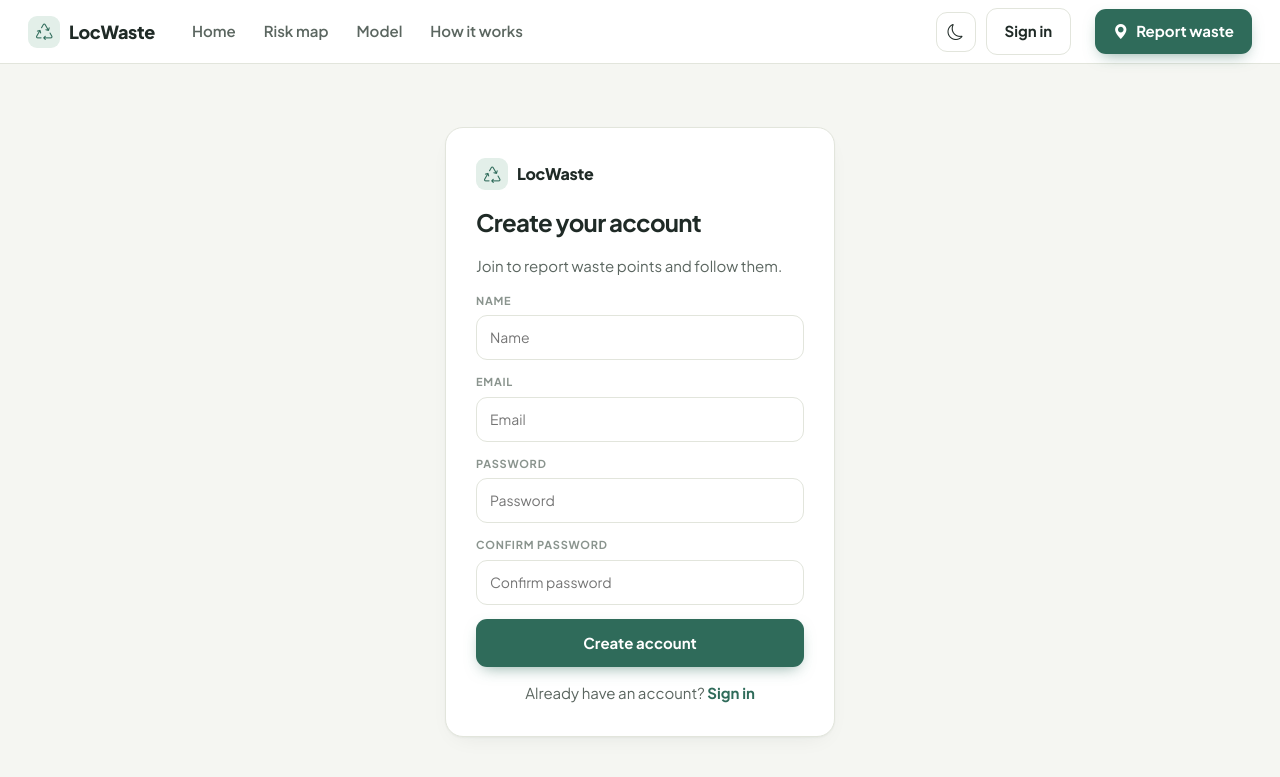
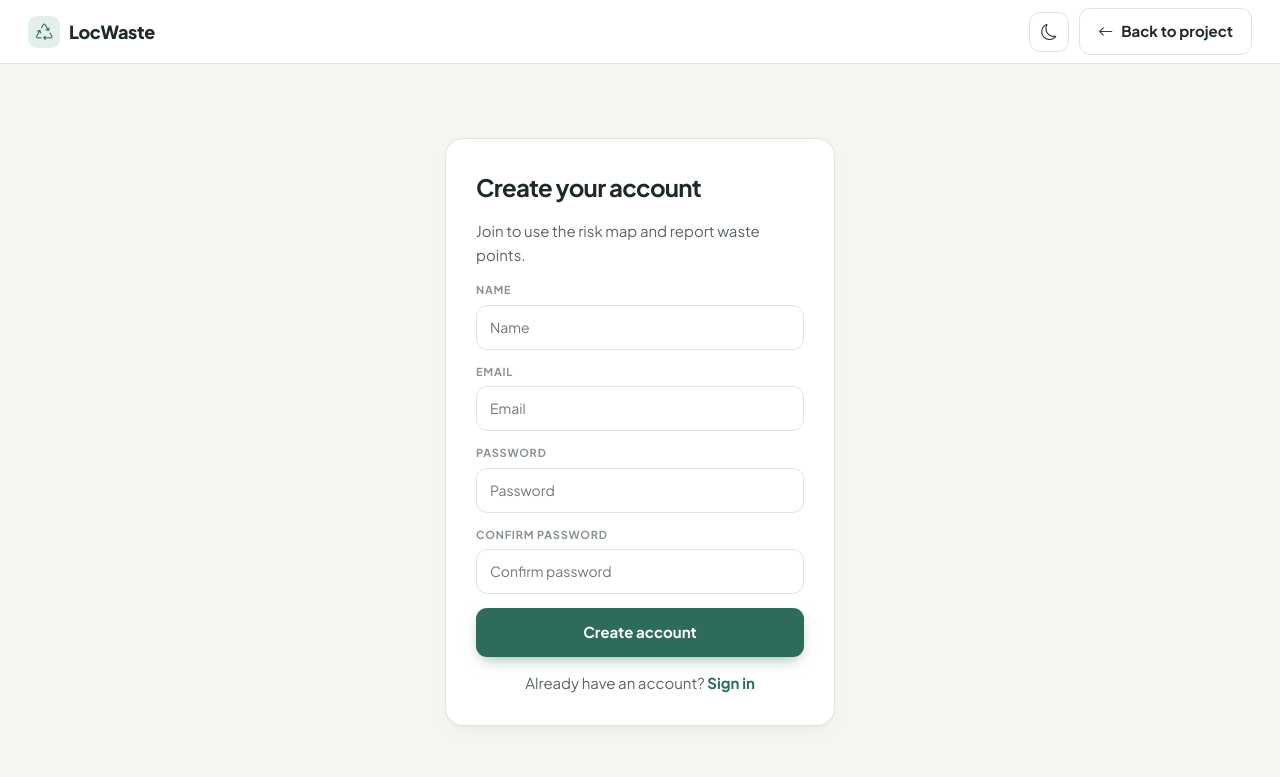
Before and after one commit to santiagocardonasb-lang/Mchine-Learning-project, a Flask app: page /auth/register in a window 1280 px wide. Shown: the top 777 px of the page. Run offline with Flask 3, Linux system fonts and the light colour scheme; parts of the project's set-up code (start-up, migrations or seed data) failed here and were passed over.

Commit message:
feat: put the app behind sign-in and remove the menu from auth pages

```diff
--- a/app/__init__.py
+++ b/app/__init__.py
@@ -31,6 +31,8 @@ def create_app(config_name: str | None = None) -> Flask:
     login_manager.init_app(app)
     csrf.init_app(app)
     login_manager.login_view = "auth.login"
+    # JSON endpoints answer guests with 401 instead of redirecting a fetch() to the login page.
+    login_manager.blueprint_login_views = {"api": None}
 
     @login_manager.user_loader
     def load_user(user_id: str):
--- a/app/blueprints/api/geo.py
+++ b/app/blueprints/api/geo.py
@@ -1,4 +1,5 @@
 from flask import current_app, jsonify, request, send_from_directory
+from flask_login import login_required
 
 from app.blueprints.api import api_bp
 from app.services import geo_service
@@ -21,6 +22,7 @@ def upz():
 
 
 @api_bp.get("/geo/locate")
+@login_required
 def locate():
     try:
         lat = float(request.args["lat"])
@@ -34,5 +36,6 @@ def locate():
 
 
 @api_bp.get("/neighborhoods")
+@login_required
 def neighborhoods():
     return jsonify(geo_service.search_neighborhoods(request.args.get("q", "")))
--- a/app/blueprints/auth/routes.py
+++ b/app/blueprints/auth/routes.py
@@ -21,13 +21,13 @@ def safe_next_target() -> str | None:
 
 
 def safe_next_url() -> str:
-    return safe_next_target() or url_for("main.home")
+    return safe_next_target() or url_for("main.app_home")
 
 
 @auth_bp.route("/register", methods=["GET", "POST"])
 def register():
     if current_user.is_authenticated:
-        return redirect(url_for("main.home"))
+        return redirect(url_for("main.app_home"))
     form = RegisterForm()
     if form.validate_on_submit():
         try:
@@ -43,7 +43,7 @@ def register():
 @auth_bp.route("/login", methods=["GET", "POST"])
 def login():
     if current_user.is_authenticated:
-        return redirect(url_for("main.home"))
+        return redirect(url_for("main.app_home"))
     form = LoginForm()
     if form.validate_on_submit():
         user = auth_service.authenticate(form.email.data, form.password.data)
--- a/app/blueprints/model/routes.py
+++ b/app/blueprints/model/routes.py
@@ -1,14 +1,16 @@
 from urllib.parse import urlsplit
 
 from flask import flash, redirect, render_template, request, url_for
+from flask_login import login_required
 
-from app.blueprints.model import content, model_bp
+from app.blueprints.model import model_bp
 from app.services import training_service
 from app.utils.decorators import role_required
 from ml import config as ml_config
 
 
 @model_bp.route("/model")
+@login_required
 def index():
     run = training_service.active_run()
     return render_template(
@@ -24,7 +26,7 @@ def index():
 
 @model_bp.route("/crisp-dm")
 def crisp_dm():
-    return render_template("model/crisp_dm.html", content=content, run=training_service.active_run())
+    return redirect(url_for("main.home", _anchor="phases"))
 
 
 @model_bp.post("/model/retrain")
--- a/app/static/css/app.css
+++ b/app/static/css/app.css
@@ -16,6 +16,7 @@ button { font: inherit; }
 .account form { margin: 0; }
 .user-name { font-weight: 600; color: var(--fg-muted); }
 .menu-btn { display: none; }
+.nav.bare .account { margin-left: auto; }
 
 /* Components */
 .btn { border: 0; border-radius: 11px; padding: 11px 18px; font-weight: 700; cursor: pointer; display: inline-flex; align-items: center; gap: 8px; white-space: nowrap; }
@@ -149,17 +150,11 @@ button { font: inherit; }
 .prose { padding: 26px; display: flex; flex-direction: column; gap: 14px; margin-bottom: 18px; }
 .prose h2 { margin: 0; font-size: 18px; }
 .page .steps { padding: 0; }
-.sources { display: grid; grid-template-columns: repeat(3, 1fr); gap: 18px; }
-.source { padding: 22px; display: flex; flex-direction: column; gap: 8px; }
-.source h3 { margin: 0; font-size: 16px; letter-spacing: -.02em; }
-.source p { margin: 0; color: var(--fg-muted); font-size: 14px; }
-.page .more { margin-top: 28px; }
 
 /* Auth */
 .auth { min-height: calc(100vh - 64px); display: grid; place-items: center; padding: 24px 16px; }
 .auth .card { width: min(390px, 100%); padding: 30px; display: flex; flex-direction: column; gap: 14px; }
 .auth h1 { margin: 0; font-size: 24px; letter-spacing: -.03em; }
-.auth .brand { font-size: 16px; }
 .auth form { display: flex; flex-direction: column; gap: 14px; }
 .auth .field { display: flex; flex-direction: column; gap: 6px; }
 .auth .error { margin: 0; color: var(--high-ink); font-size: 13px; font-weight: 600; }
@@ -179,7 +174,7 @@ button { font: inherit; }
   .hero { grid-template-columns: 1fr; gap: 32px; padding-top: 36px; }
   .hero h1 { font-size: 34px; }
   .preview { height: 340px; }
-  .steps, .zones, .sources { grid-template-columns: 1fr 1fr; }
+  .steps, .zones { grid-template-columns: 1fr 1fr; }
   .topbar { left: 16px; right: 16px; top: 16px; }
   .side { display: none; }
   .map-page .flashes { top: 76px; }
@@ -193,7 +188,7 @@ button { font: inherit; }
   .report-btn .btn-text { display: none; }
   .report-btn { padding: 11px 13px; }
   .hero h1 { font-size: 30px; }
-  .steps, .zones, .sources { grid-template-columns: 1fr; }
+  .steps, .zones { grid-template-columns: 1fr; }
   .form { padding: 18px; }
   .legend { gap: 10px; padding: 10px 12px; }
 }
--- a/app/static/js/theme.js
+++ b/app/static/js/theme.js
@@ -22,6 +22,8 @@
 
   const nav = document.querySelector('.nav');
   const menuButton = document.getElementById('menu-toggle');
+  // The presentation and sign-in headers have no menu.
+  if (!menuButton) return;
   menuButton.addEventListener('click', function () {
     const open = nav.classList.toggle('open');
     menuButton.setAttribute('aria-expanded', String(open));
--- a/app/templates/auth/register.html
+++ b/app/templates/auth/register.html
@@ -2,12 +2,16 @@
 
 {% block title %}Create account · LocWaste{% endblock %}
 
+{% block header %}
+{% set nav_action %}<a class="btn btn-ghost" href="{{ url_for('main.home') }}"><i class="bi bi-arrow-left"></i>Back to project</a>{% endset %}
+{% include "partials/bare_nav.html" %}
+{% endblock %}
+
 {% block content %}
 <div class="auth">
   <div class="card">
-    <div class="brand"><i class="bi bi-recycle"></i>LocWaste</div>
     <h1>Create your account</h1>
-    <p class="note">Join to report waste points and follow them.</p>
+    <p class="note">Join to use the risk map and report waste points.</p>
     <form method="post">
       {{ form.hidden_tag() }}
       {% for field in [form.name, form.email, form.password, form.confirm] %}
--- a/app/templates/base.html
+++ b/app/templates/base.html
@@ -16,22 +16,25 @@
   {% block head %}{% endblock %}
 </head>
 <body>
+  {# Public and sign-in pages replace the header; app pages keep the menu. #}
+  {% block header %}
   {# nav_links lives here so child templates and later parts can extend it; the partial renders it. #}
   {% set nav_links %}
   {% block nav_links %}
-  <a href="{{ url_for('main.home') }}" class="{{ 'active' if request.endpoint == 'main.home' }}">Home</a>
+  <a href="{{ url_for('main.app_home') }}" class="{{ 'active' if request.endpoint == 'main.app_home' }}">Home</a>
   <a href="{{ url_for('map.index') }}" class="{{ 'active' if request.endpoint == 'map.index' }}">Risk map</a>
-  <a href="{{ url_for('model.index') }}" class="{{ 'active' if request.endpoint in ('model.index', 'model.crisp_dm') }}">Model</a>
-  <a href="{{ url_for('main.how_it_works') }}" class="{{ 'active' if request.endpoint == 'main.how_it_works' }}">How it works</a>
+  <a href="{{ url_for('model.index') }}" class="{{ 'active' if request.endpoint == 'model.index' }}">Model</a>
   {% if current_user.is_authenticated %}
   <a href="{{ url_for('reports.mine') }}" class="{{ 'active' if request.endpoint == 'reports.mine' }}">My reports</a>
   {% endif %}
   {% if current_user.is_authenticated and current_user.is_admin %}
+  <a href="{{ url_for('admin.reports') }}" class="{{ 'active' if request.endpoint == 'admin.reports' }}">All reports</a>
   <a href="{{ url_for('admin.index') }}" class="{{ 'active' if request.endpoint == 'admin.index' }}">Admin</a>
   {% endif %}
   {% endblock %}
   {% endset %}
   {% include "partials/nav.html" %}
+  {% endblock %}
   {% block flashes %}{% include "partials/flash.html" %}{% endblock %}
   <main>
     {% block content %}{% endblock %}
--- a/app/templates/model/index.html
+++ b/app/templates/model/index.html
@@ -24,7 +24,7 @@
       {% endif %}
     </div>
     <div class="head-actions">
-      <a class="btn btn-ghost" href="{{ url_for('model.crisp_dm') }}"><i class="bi bi-diagram-3"></i>CRISP-DM</a>
+      <a class="btn btn-ghost" href="{{ url_for('main.home', _anchor='phases') }}"><i class="bi bi-diagram-3"></i>CRISP-DM</a>
       {% if current_user.is_authenticated and current_user.is_admin %}
         <form method="post" action="{{ url_for('model.retrain') }}">
           <input type="hidden" name="csrf_token" value="{{ csrf_token() }}">
--- /dev/null
+++ b/app/templates/partials/bare_nav.html
@@ -0,0 +1,8 @@
+{# Header without the app menu, for the presentation and sign-in pages; nav_action is set by the page. #}
+<nav class="nav bare">
+  <a class="brand" href="{{ url_for('main.home') }}"><i class="bi bi-recycle"></i>LocWaste</a>
+  <div class="account">
+    <button class="icon-btn" id="theme-toggle" type="button" title="Toggle theme" aria-label="Toggle theme"><i class="bi bi-moon"></i></button>
+    {{ nav_action }}
+  </div>
+</nav>
```
Also changed, not shown: app/blueprints/main/routes.py (+17 -4 lines), app/static/css/model.css (+2 -9 lines), app/templates/auth/login.html (+6 -2 lines), tests/test_access.py (added, +75 -0 lines), tests/test_api_geo.py (+24 -12 lines), tests/test_auth.py (+5 -5 lines), tests/test_model_pages.py (+12 -7 lines), tests/test_pages.py (+23 -31 lines), tests/test_reports.py (+2 -2 lines).
